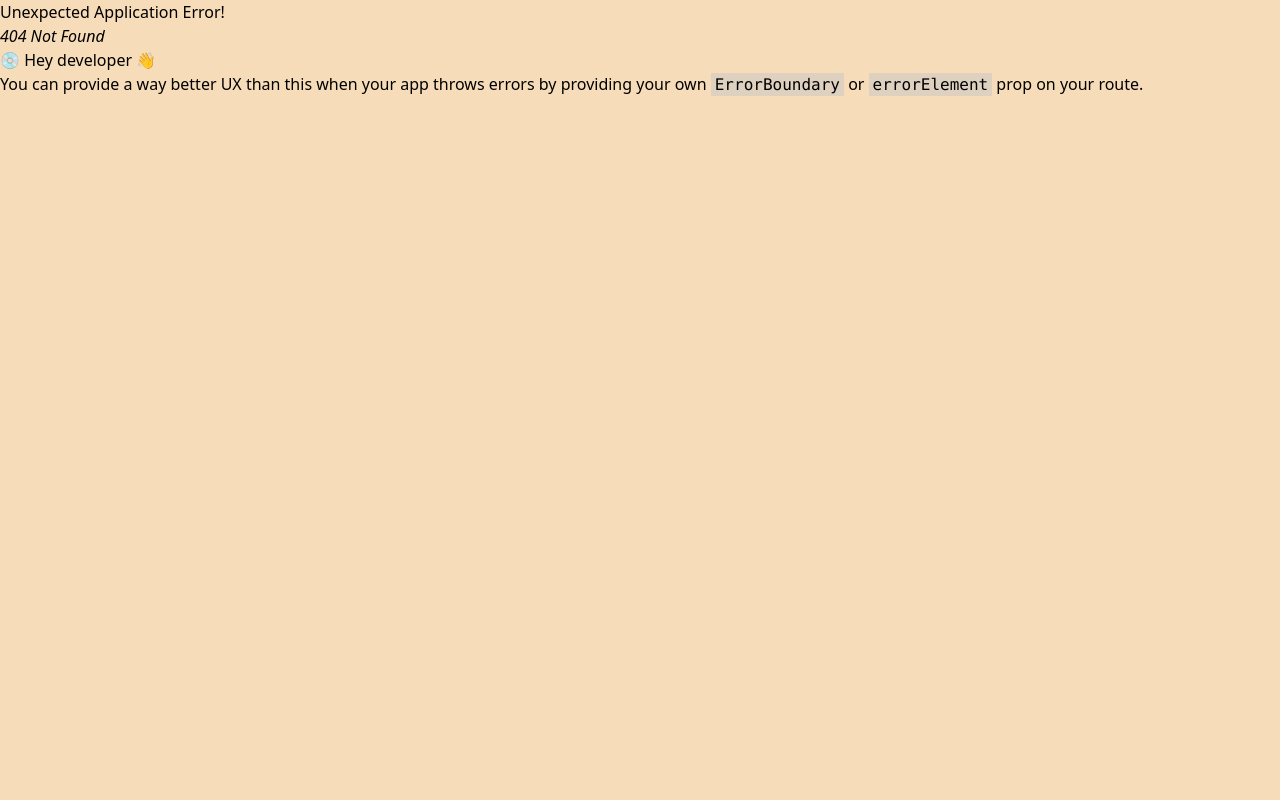
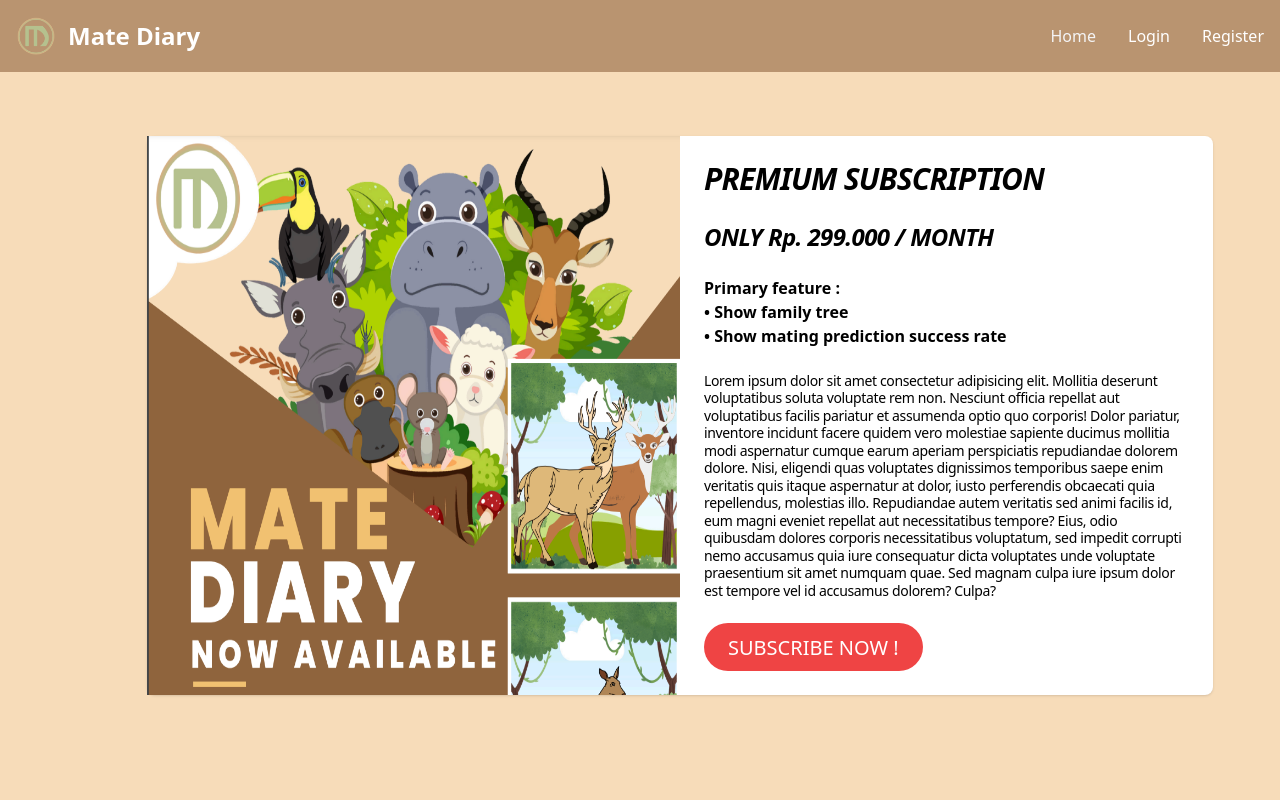
Before and after one commit to timothyjohan/14_Cruixx_Mate-Diary, a React (Vite) app in the folder mate-diary/: page /subscription in a window 1280 px wide. Before the commit this address had no page. Shown: the top 800 px of the page. Built offline with nearby package versions, Linux system fonts and the light colour scheme.

Commit message:
midtrans + subscription

```diff
--- a/mate-diary/src/main.jsx
+++ b/mate-diary/src/main.jsx
@@ -14,6 +14,7 @@ import 'react-toastify/dist/ReactToastify.css';
 import HomeLogged from './pages/HomeLogged.jsx';
 import MyAnimals from './pages/MyAnimals.jsx';
 import AddAnimal from './pages/AddAnimal.jsx';
+import Subscription from './pages/Subscription.jsx';
 
 const router = createBrowserRouter([
   {
@@ -60,6 +61,10 @@ const router = createBrowserRouter([
         path: "/tree",
         element: <FamilyTree/>
       },
+      {
+        path: "/subscription",
+        element: <Subscription />
+      },
     ]
   }
 ])
--- /dev/null
+++ b/mate-diary/src/pages/Subscription.jsx
@@ -0,0 +1,97 @@
+import { Outlet } from "react-router-dom";
+import Navbar from "../components/Navbar";
+import Footer from "../components/Footer";
+import { Link } from "react-router-dom";
+import { emitToast } from "../utility/toast/toast";
+import axios from 'axios'
+import { useEffect, useState } from "react";
+import { useCookies } from "react-cookie";
+
+import subscriptionImage from '../assets/subscription.png'
+
+export default function Subscription(){
+    const [snapToken, setSnapToken] = useState(null);
+    const [cookies, setCookie, removeCookie] = useCookies(['currentUser']);
+
+    useEffect(() => {
+        const script = document.createElement('script');
+        script.src = 'https://app.sandbox.midtrans.com/snap/snap.js';
+        script.setAttribute('data-client-key', 'SB-Mid-client-t9vamsHp5lVGoR8Z');
+        document.body.appendChild(script);
+        return () => {
+          document.body.removeChild(script);
+        };
+    }, []);
+
+    const handleSnapClose = () => {
+        if (document.body.style.overflowY === 'hidden') {
+            document.body.style.overflowY = 'auto';
+        }
+        setSnapToken(null)
+    };
+
+    const handleSnapSuccess = () => {
+
+    };
+
+    useEffect(() => {
+        if (snapToken) {
+          window.snap.pay(snapToken, {
+            onClose: handleSnapClose,
+            onSuccess: handleSnapSuccess
+          });
+        }
+    }, [snapToken])
+
+    const sendMidtrans = async (e) => {
+        e.preventDefault()
+        try {
+          const responseToken = await axios.post("http://localhost:3000/midtrans", {
+            username: cookies.currentUser
+          })
+          setSnapToken(responseToken.data.token)
+        } catch(e) {
+            if(e.response.data.msg) {
+                emitToast(e.response.data.msg, "error")
+            } else {
+                emitToast(e.response.data, "error")
+            }
+        }
+    }
+
+    return(
+        <>
+            <div class="ml-10 w-full bg-white rounded-lg shadow dark:border md:mt-0 xl:p-0 dark:border-gray-700">
+                <div class="grid grid-cols-2">
+                    <div>
+                        <img src={subscriptionImage} className="w-full h-full"></img>
+                    </div>
+                    <div class="p-6 space-y-4 md:space-y-6">
+                        <h1 class="text-3xl font-bold leading-tight tracking-tight">
+                            <i>PREMIUM SUBSCRIPTION</i>
+                        </h1>
+                        <h1 class="text-2xl font-bold leading-tight tracking-tight">
+                            <i>ONLY Rp. 299.000 / MONTH</i>
+                        </h1>
+
+                        <h1 class="font-bold m-0 p-0">
+                            Primary feature :
+                            <ul>
+                                <li>• Show family tree</li>
+                                <li>• Show mating prediction success rate</li>
+                            </ul>
+                        </h1>
+
+                        <h1 class="text-sm leading-tight tracking-tight md:text-md">
+                            Lorem ipsum dolor sit amet consectetur adipisicing elit. Mollitia deserunt voluptatibus soluta voluptate rem non. Nesciunt officia repellat aut voluptatibus facilis pariatur et assumenda optio quo corporis! Dolor pariatur, inventore incidunt facere quidem vero molestiae sapiente ducimus mollitia modi aspernatur cumque earum aperiam perspiciatis repudiandae dolorem dolore. Nisi, eligendi quas voluptates dignissimos temporibus saepe enim veritatis quis itaque aspernatur at dolor, iusto perferendis obcaecati quia repellendus, molestias illo. Repudiandae autem veritatis sed animi facilis id, eum magni eveniet repellat aut necessitatibus tempore? Eius, odio quibusdam dolores corporis necessitatibus voluptatum, sed impedit corrupti nemo accusamus quia iure consequatur dicta voluptates unde voluptate praesentium sit amet numquam quae. Sed magnam culpa iure ipsum dolor est tempore vel id accusamus dolorem? Culpa?
+                        </h1>
+
+                        <button onClick={sendMidtrans} class="bg-red-500 inline-block rounded-full bg-warning px-6 pb-2 pt-2.5 text-xl font-medium uppercase leading-normal text-white shadow-warning-3 transition duration-150 ease-in-out hover:bg-warning-accent-300 hover:shadow-warning-2 focus:bg-warning-accent-300 focus:shadow-warning-2 focus:outline-none focus:ring-0 active:bg-warning-600 active:shadow-warning-2 motion-reduce:transition-none dark:shadow-black/30 dark:hover:shadow-dark-strong dark:focus:shadow-dark-strong dark:active:shadow-dark-strong">
+                            Subscribe now !
+                        </button>
+                    </div>
+                </div>
+            </div>
+        </>
+    )
+}
```
Also changed, not shown: mate-diary/src/assets/subscription.png (added).
